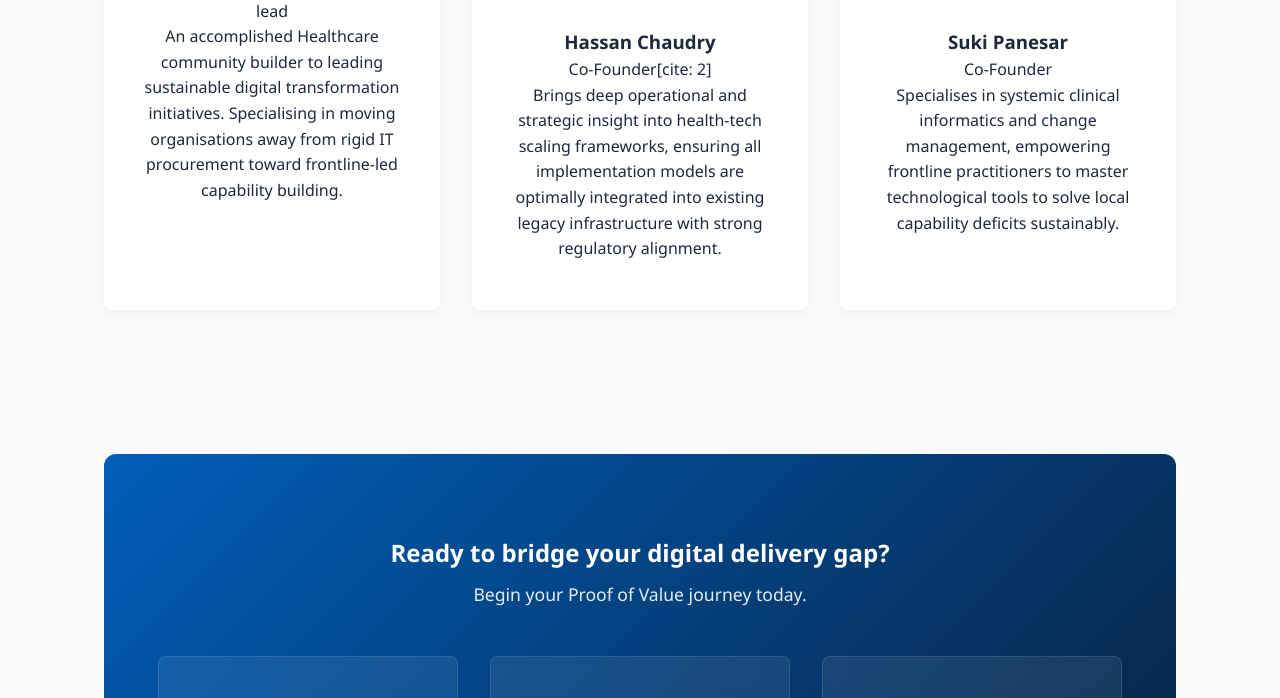
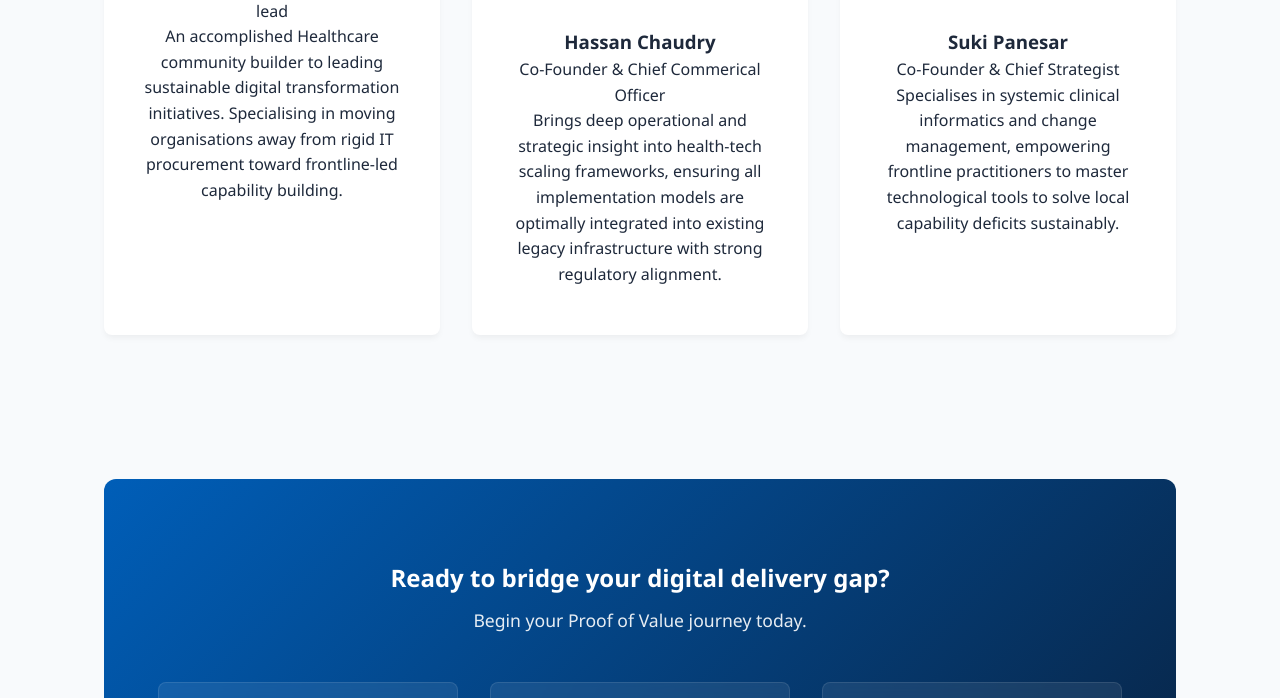
Before and after one commit to nhs-analystx/synapster, a Jekyll site: the page gg.html, which Jekyll copies as it is, in a window 1280 px wide and 900 px high, scrolled down 4768 px, cut to the strip 202-900 px from the top of the window. Built offline with Jekyll 4.4.1, drawn with Linux system fonts in a browser that asks for light colours.

Commit message:
Update gg.html

```diff
--- a/gg.html
+++ b/gg.html
@@ -559,17 +559,17 @@
 
                 <!-- Profile Card: Hassan Chaudhury -->
                 <article class="team-card">
-                    <img src="https://media.licdn.com/dms/image/v2/D4E03AQHUg8HQK-RAEQ/profile-displayphoto-shrink_800_800/profile-displayphoto-shrink_800_800/0/1718871252385?e=1784160000&v=beta&t=amTqfJBIxzXIBobYM12JWPBCYui4E8CUH33P3KG0WJ4?auto=format&fit=crop&w=200&h=200&q=80" alt="Hassan Chaudry Headshot" class="member-avatar">
+                    <img src="https://nhsaccelerator.com/wp-content/uploads/2025/05/Hassan-Chaudhury.jpeg.webp?auto=format&fit=crop&w=200&h=200&q=80" alt="Hassan Chaudry Headshot" class="member-avatar">
                     <h3>Hassan Chaudry</h3>
-                    <div class="member-role">Co-Founder[cite: 2]</div>
+                    <div class="member-role">Co-Founder & Chief Commerical Officer</div>
                     <p>Brings deep operational and strategic insight into health-tech scaling frameworks, ensuring all implementation models are optimally integrated into existing legacy infrastructure with strong regulatory alignment.</p>
                 </article>
 
                 <!-- Profile Card: Suki Panesar -->
                 <article class="team-card">
-                    <img src="https://media.licdn.com/dms/image/v2/C5603AQHHvu0b7I-Owg/profile-displayphoto-shrink_800_800/profile-displayphoto-shrink_800_800/0/1656428521147?e=1784160000&v=beta&t=t0o0GGC47GWzRctosZjhNYKWv_c8heW6ZaJxB9Aj3gw?auto=format&fit=crop&w=200&h=200&q=80" alt="Suki Panesar Headshot" class="member-avatar">
+                    <img src="https://pbs.twimg.com/profile_images/672579596097687552/ABsPv4IE_400x400.jpg?auto=format&fit=crop&w=200&h=200&q=80" alt="Suki Panesar Headshot" class="member-avatar">
                     <h3>Suki Panesar</h3>
-                    <div class="member-role">Co-Founder</div>
+                    <div class="member-role">Co-Founder & Chief Strategist</div>
                     <p>Specialises in systemic clinical informatics and change management, empowering frontline practitioners to master technological tools to solve local capability deficits sustainably.</p>
                 </article>
             </div>
```
